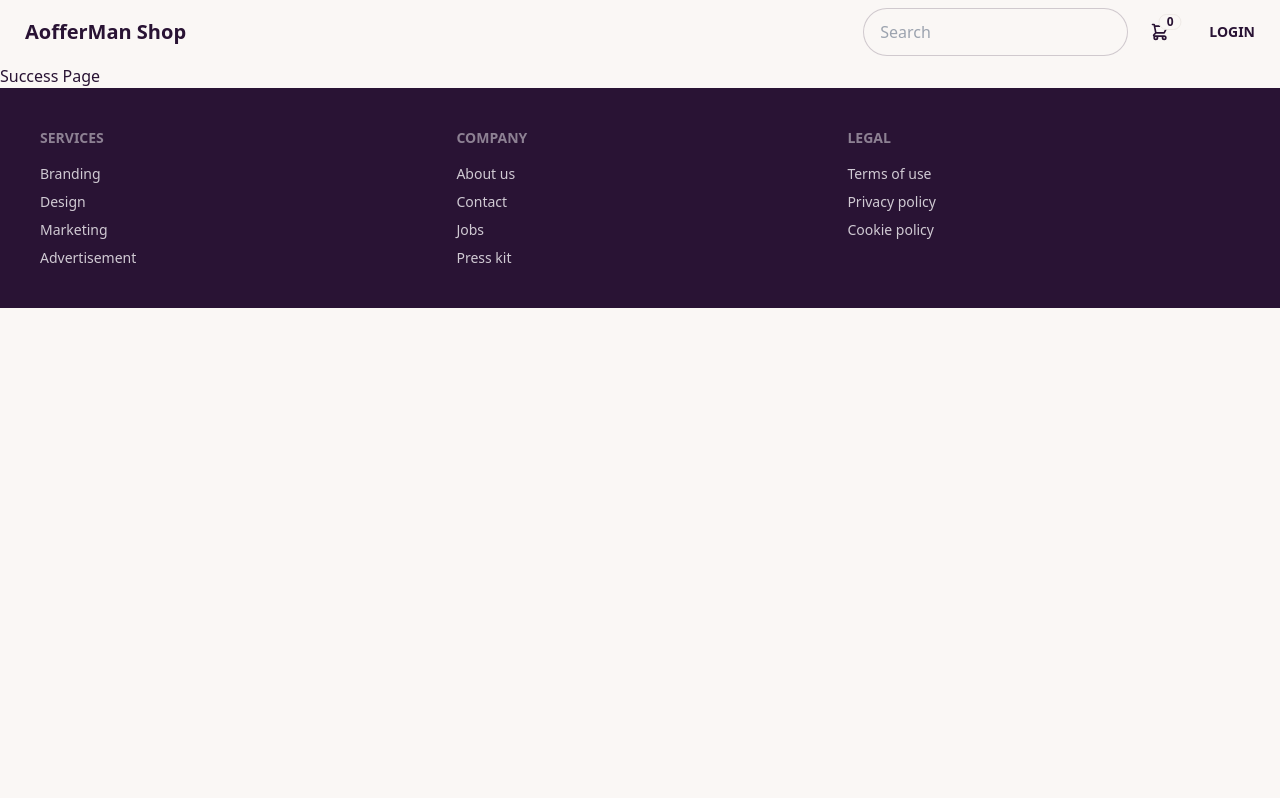
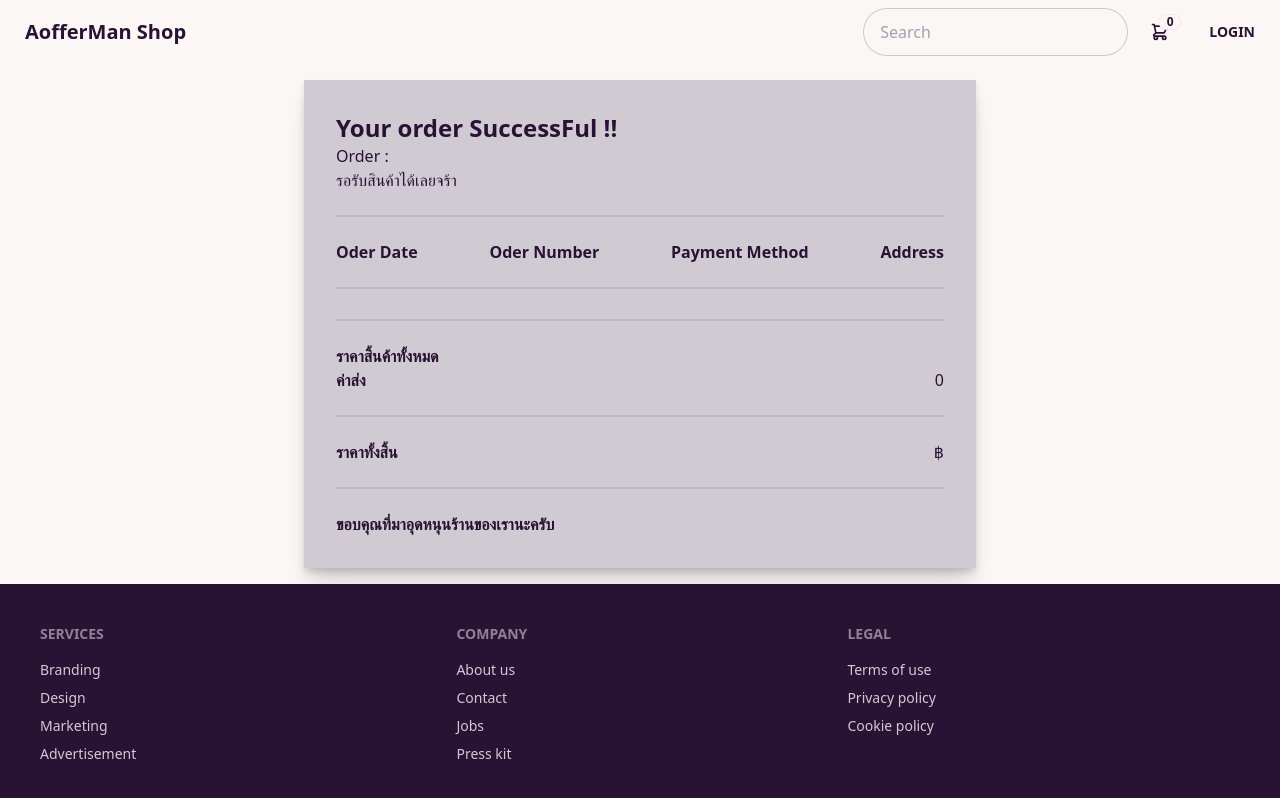
Before and after one commit to aofpichetchai96/vue3-tailwind-easy-ecommerce, a Vue app: page /success in a window 1280 px wide. Shown: the top 798 px of the page. Built offline with nearby package versions, Linux system fonts and the light colour scheme.

Commit message:
Update Feature checkout order price

```diff
--- a/src/components/icons/Product.vue
+++ b/src/components/icons/Product.vue
@@ -5,6 +5,7 @@ defineProps({
   products: Array,
   addToCart: Function,
 });
+
 </script>
 
 <template>
--- a/src/layouts/UserLayout.vue
+++ b/src/layouts/UserLayout.vue
@@ -22,6 +22,9 @@ const login = () => {
 const logout = () => {
     isLoggedIn.value = false;
     localStorage.removeItem('isLoggedIn');
+    localStorage.removeItem('cart-data');
+    localStorage.removeItem('order-data');
+    window.location.reload();
 }
 
 const handleSearch = (event) => {
--- a/src/stores/user/cart.js
+++ b/src/stores/user/cart.js
@@ -4,6 +4,7 @@ import { defineStore } from "pinia";
 export const useCartStore = defineStore("cart", {
   state: () => ({
     items: [],
+    checkouts: {}
   }),
   getters: {
     summartQuantity(state) {
@@ -23,6 +24,13 @@ export const useCartStore = defineStore("cart", {
       }
     },
     addToCart(productData) {
+      if(localStorage.getItem('isLoggedIn')){
+      }else{
+        alert('Please Login')
+        window.location.reload();
+        return false;
+      }
+
       const findProductIndex = this.items.findIndex((item) => {
         return item.name === productData.name;
       });
@@ -45,5 +53,23 @@ export const useCartStore = defineStore("cart", {
       this.items.splice(index, 1);
       localStorage.setItem("cart-data", JSON.stringify(this.items));
     },
+    checkout(userData){
+      const orderData = {
+          ...userData,
+          totalPrice: this.summaryPrice,
+          paymantMethod: 'Credit Card',
+          createdData: (new Date()).toLocaleString(),
+          oderNumber:  `AA${Math.floor((Math.random() * 90000) + 10000)}`,
+          products: this.items
+      }
+
+      localStorage.setItem("order-data", JSON.stringify(orderData))
+    },
+    loadCheckout(){
+      const orderData = localStorage.getItem('order-data');
+      if(orderData){
+        this.checkouts = JSON.parse(orderData)
+      }
+    }
   },
 });
--- a/src/views/user/CheckoutView.vue
+++ b/src/views/user/CheckoutView.vue
@@ -1,6 +1,6 @@
 <script setup>
 import { reactive } from "vue";
-import { RouterLink } from "vue-router";
+import { RouterLink, useRouter } from "vue-router";
 import UserLayout from "@/layouts/UserLayout.vue";
 
 import { useCartStore } from "@/stores/user/cart";
@@ -24,6 +24,7 @@ const checkoutForm = [
   },
 ];
 // const userCheckoutData = reactive({});
+const router = useRouter();
 const cartStore = useCartStore();
 const userFromData = reactive({
   email: "",
@@ -32,8 +33,9 @@ const userFromData = reactive({
   note: "",
 });
 
-const payment = () => {
-  console.log(userFromData);
+const payment = async () => {
+  await cartStore.checkout(userFromData);
+  await router.push({name: 'success'});
 };
 </script>
 <template>
@@ -53,6 +55,7 @@ const payment = () => {
             v-model="userCheckoutData[form.field]"
           ></textarea> -->
           <input
+            v-model="userFromData[from.field]"
             type="text"
             placeholder="Type here"
             class="input input-bordered input-sm w-full"
@@ -61,6 +64,7 @@ const payment = () => {
         <button @click="payment" class="btn btn-primary w-full mt-4">
           ชำระเงิน
         </button>
+
       </section>
 
       <section class="flex-auto w-32 p-4 bg-slate-200">
--- a/src/views/user/SuccessView.vue
+++ b/src/views/user/SuccessView.vue
@@ -1,6 +1,83 @@
 <script setup>
-import UserLayout from "@/layouts/UserLayout.vue";
+  import { ref, onMounted } from "vue";
+
+  import UserLayout from "@/layouts/UserLayout.vue";
+  import { useCartStore } from "@/stores/user/cart";
+
+  const cartStore = useCartStore();
+  const orderData = ref({});
+
+  onMounted(() => {
+    cartStore.loadCheckout();
+    if(cartStore.checkouts.oderNumber){
+      orderData.value = cartStore.checkouts;
+    }
+  })
+
 </script>
 <template>
-  <UserLayout> Success Page</UserLayout>
+  <UserLayout>
+    <div class="max-w-2xl mx-auto boder border-base-200 shadow-xl p-8 my-4 bg-neutral-content drop-shadow-lg">
+        <div>
+          <div class="text-2xl font-bold">Your order SuccessFul !!</div>
+          <div>Order : {{ orderData.name }}</div>
+          <div>รอรับสินค้าได้เลยจร้า</div>
+        </div>
+        <div class="divider"></div>
+        <div class="flex align-middle justify-between ">
+          <div>
+            <div class="font-bold">Oder Date</div>
+            <div> {{ orderData.createdData }} </div>
+          </div>
+          <div>
+            <div  class="font-bold">Oder Number</div>
+            <div> {{ orderData.oderNumber }} </div>
+          </div>
+          <div>
+            <div  class="font-bold">Payment Method</div>
+            <div> {{ orderData.paymantMethod }} </div>
+          </div>
+          <div>
+            <div  class="font-bold">Address</div>
+            <div> {{ orderData.address }} </div>
+          </div>
+        </div>
+        <div class="divider"></div>
+        <div v-for="product in orderData.products" class="flex align-middle justify-between ">
+          <div>
+            <img class="w-40 p-6 cursor-grabbing" :src="product.imageUrl" >
+          </div>
+          <div class="pt-20 font-bold cursor-pointer">
+             {{ product.name }}
+          </div>
+          <div class="pt-20">
+            จำนวน: {{ product.quantity }}
+          </div>
+          <div class="pt-20">
+            ราคารวม: {{ product.price * product.quantity }} ฿
+          </div>
+        </div>
+        <div class="divider"></div>
+        <div class="flex-1">
+          <div class="flex align-middle justify-between ">
+            <div class="font-bold">ราคาสิ้นค้าทั้งหมด</div>
+            <div>{{ orderData.totalPrice}}</div>
+          </div>
+          <div class="flex align-middle justify-between mb-2">
+            <div class="font-bold">ค่าส่ง</div>
+            <div>0</div>
+          </div>
+        </div>
+        <div class="divider"></div>
+        <div class="flex align-middle justify-between mb-2">
+            <div class="font-bold">ราคาทั้งสิ้น</div>
+            <div>{{ orderData.totalPrice }} ฿</div>
+          </div>
+        <div class="divider"></div>
+        <div class="font-bold">
+          ขอบคุณที่มาอุดหนุนร้านของเรานะครับ
+        </div>
+    </div>
+
+  </UserLayout>
 </template>
```
